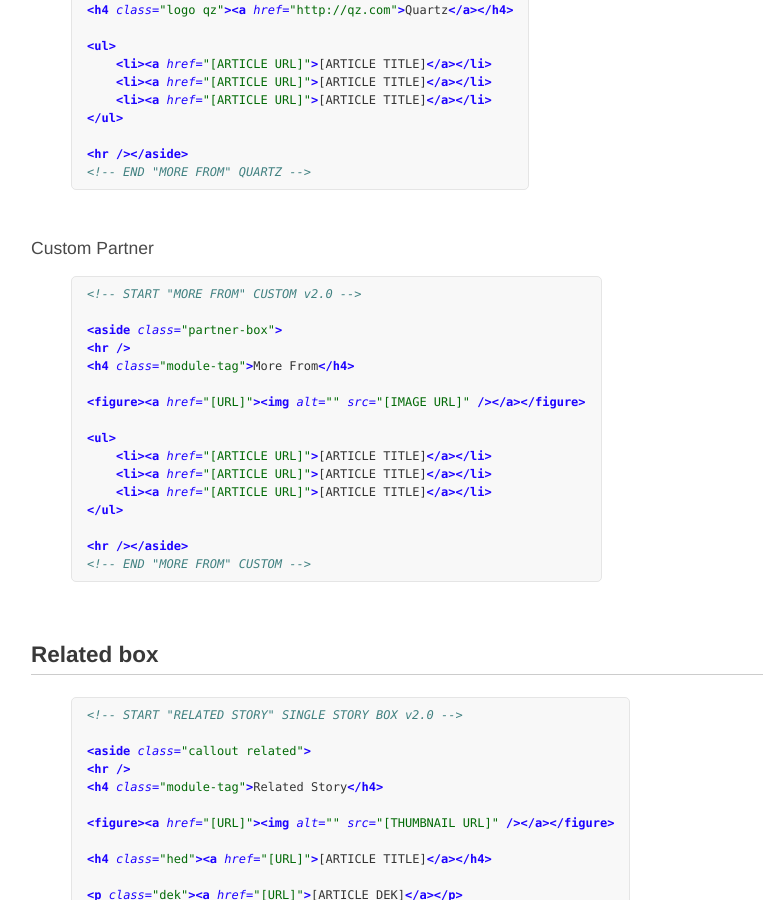
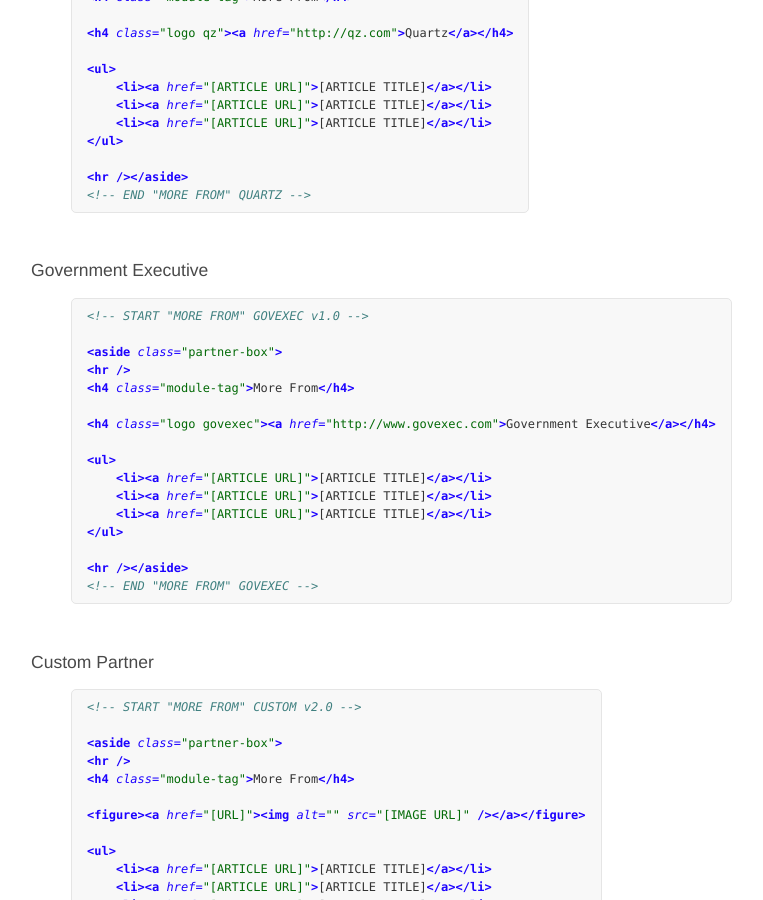
Before and after one commit to Atlantic57/html-snippets, a Jekyll site: the page built from citylab.md, in a window 1280 px wide and 900 px high, scrolled down 1423 px. Shown: the whole window, without its empty margins (149-912 px from the left). Built offline with Jekyll 4.4.1, drawn with Linux system fonts in a browser that asks for light colours.

Commit message:
Add GovExec, fixes #5068

```diff
--- a/citylab.md
+++ b/citylab.md
@@ -70,6 +70,25 @@
 <!-- END "MORE FROM" QUARTZ -->
 {% endhighlight %}
 
+### Government Executive
+{% highlight html %}
+<!-- START "MORE FROM" GOVEXEC v1.0 -->
+
+<aside class="partner-box">
+<hr />
+<h4 class="module-tag">More From</h4>
+
+<h4 class="logo govexec"><a href="http://www.govexec.com">Government Executive</a></h4>
+
+<ul>
+    <li><a href="[ARTICLE URL]">[ARTICLE TITLE]</a></li>
+    <li><a href="[ARTICLE URL]">[ARTICLE TITLE]</a></li>
+    <li><a href="[ARTICLE URL]">[ARTICLE TITLE]</a></li>
+</ul>
+
+<hr /></aside>
+<!-- END "MORE FROM" GOVEXEC -->
+{% endhighlight %}
 
 ### Custom Partner
 {% highlight html %}
```
